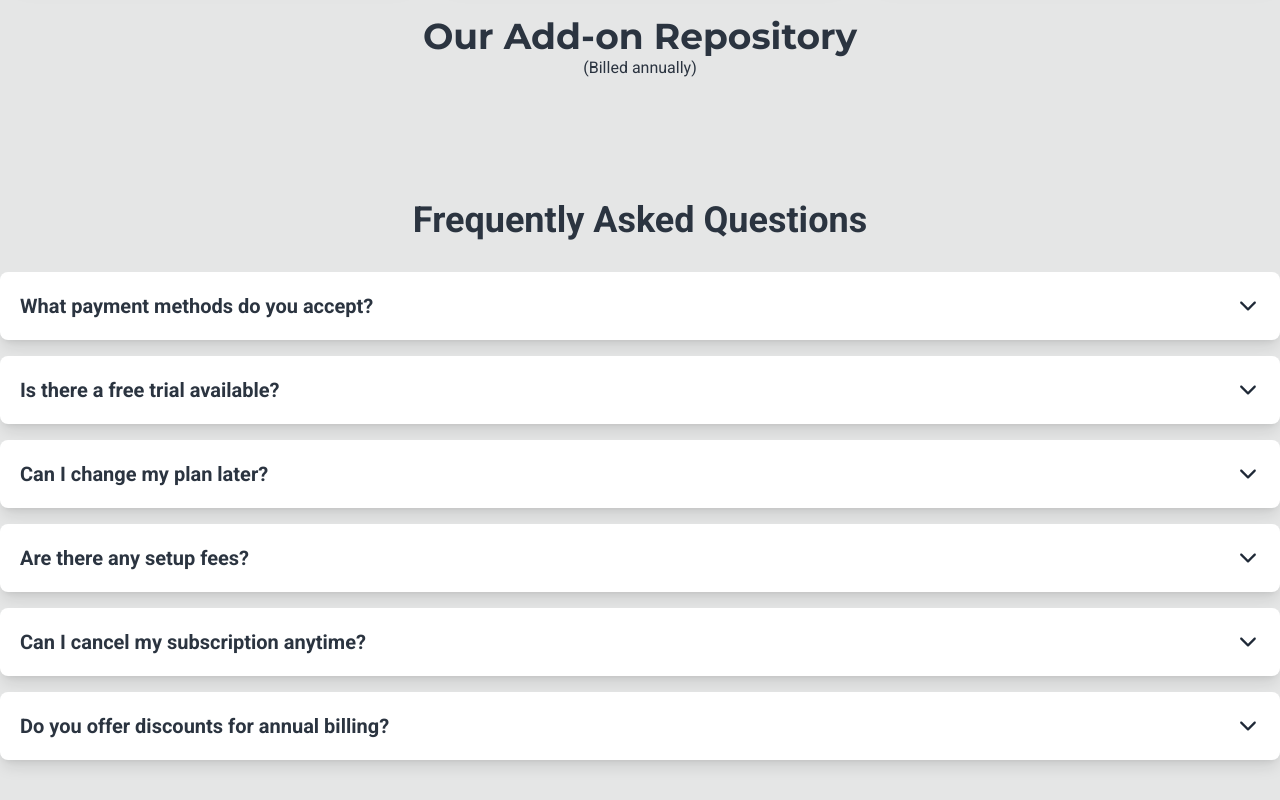
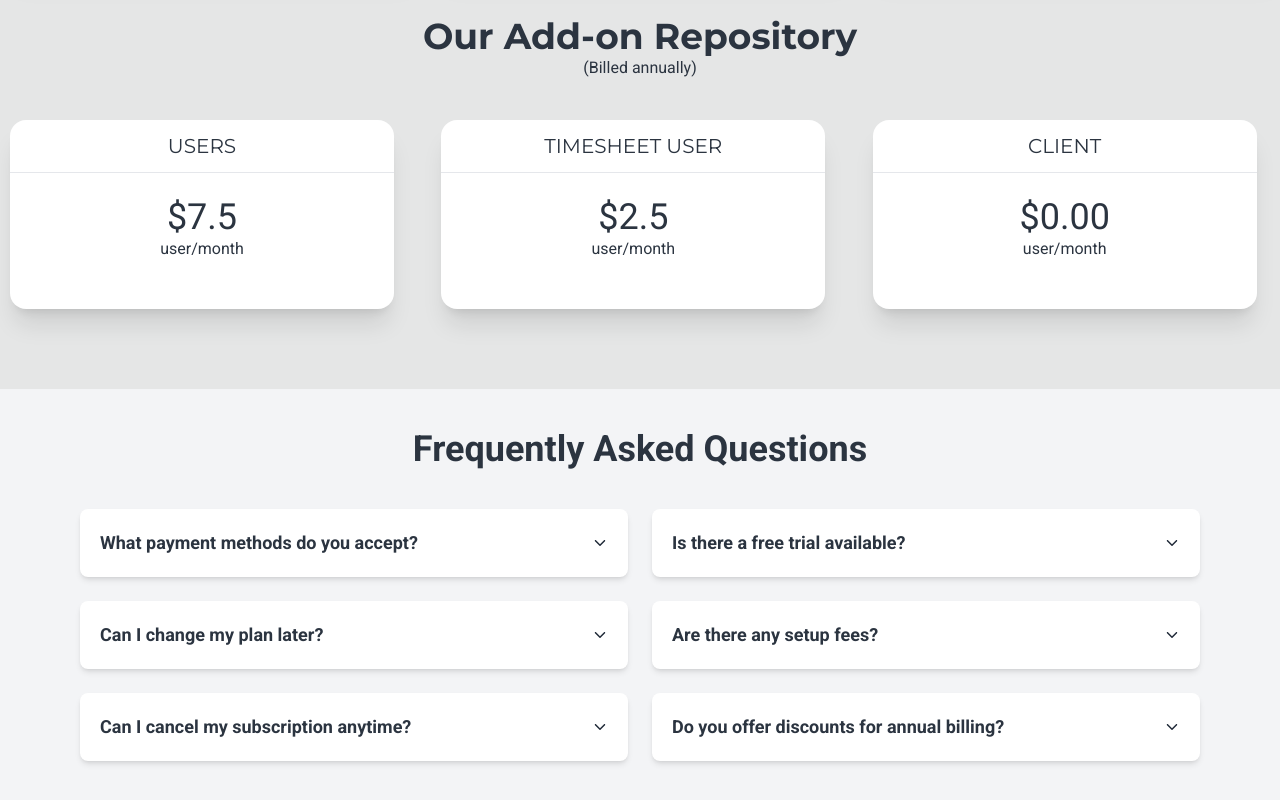
Before and after one commit to maasajal/revboost-solutions, a React (Vite) app: page /pricing in a window 1280 px wide. Shown: the part 1220-2020 px from the top of the page. Built offline with nearby package versions, Linux system fonts and the light colour scheme; no server answers.

Commit message:
navigate method added for logged out user to be register page

```diff
--- a/src/pages/PricingPage/Pricing.tsx
+++ b/src/pages/PricingPage/Pricing.tsx
@@ -20,9 +20,10 @@ const Pricing: React.FC = () => {
   const [monthlyPackages, setMonthlyPackages] = useState<Package[]>([]);
   const [yearlyPackages, setYearlyPackages] = useState<Package[]>([]);
   const [activeIndex, setActiveIndex] = useState<number | null>(null);
+  const navigate = useNavigate();
 
   const user = useSelector((state: RootState) => state.auth.user);
-  const navigate = useNavigate();
+  console.log(user)
 
   // Fetch Monthly Packages
   useEffect(() => {
@@ -44,7 +45,6 @@ const Pricing: React.FC = () => {
       );
   }, []);
 
-  // Function to handle subscription button click
   const handleSubscriptionClick = () => {
     if (!user) {
       // If user is not logged in, navigate to the login page
@@ -75,9 +75,8 @@ const Pricing: React.FC = () => {
           <p className="pt-3">{pkg.description}</p>
           <div className="card-actions justify-center">
             <button
-              className="btn bg-secondary text-white hover:bg-primary border-none"
-              onClick={handleSubscriptionClick} // Call the handleSubscriptionClick function
-            >
+             onClick={handleSubscriptionClick}
+            className="btn bg-secondary text-white hover:bg-primary border-none">
               Start your 14-days free trial
             </button>
           </div>
@@ -204,36 +203,70 @@ const Pricing: React.FC = () => {
       <section className="container mx-auto mb-20">
         <h1 className="text-center mt-12 text-4xl">Our Add-on Repository</h1>
         <p className="text-center">(Billed annually)</p>
-        <div className="grid grid-cols-1 md:grid-cols-2 lg:grid-cols-3 gap-6 justify-center pt-10">
-          {/* Add content for add-on repository */}
+        <div className="grid grid-cols-1 md:grid-cols-3 gap-6 justify-center pt-10 pl-[10px]">
+          <div>
+            <div className="card bg-base-100 w-96 shadow-xl">
+              <h1 className="text-center text-xl font-normal uppercase py-3">
+                Users
+              </h1>
+              <hr className="pb-2" />
+              <div>
+                <p className="text-center text-4xl pt-4">$7.5</p>
+                <p className="text-center pb-12">user/month</p>
+              </div>
+            </div>
+          </div>
+          <div>
+            <div className="card bg-base-100 w-96 shadow-xl">
+              <h1 className="text-center text-xl font-normal uppercase py-3">
+                Timesheet user
+              </h1>
+              <hr className="pb-2" />
+              <div>
+                <p className="text-center text-4xl pt-4">$2.5</p>
+                <p className="text-center pb-12">user/month</p>
+              </div>
+            </div>
+          </div>
+          <div>
+            <div className="card bg-base-100 w-96 shadow-xl">
+              <h1 className="text-center text-xl font-normal uppercase py-3">
+                Client
+              </h1>
+              <hr className="pb-2" />
+              <div>
+                <p className="text-center text-4xl pt-4">$0.00</p>
+                <p className="text-center pb-12">user/month</p>
+              </div>
+            </div>
+          </div>
         </div>
       </section>
 
       {/* FAQ Section */}
-      <section className="faq-section mb-20">
-        <h2 className="text-center text-4xl mb-8">Frequently Asked Questions</h2>
-        <div className="container mx-auto">
-          {questions.map((q, index) => (
-            <div
-              key={index}
-              className="bg-white shadow-lg mb-4 p-5 rounded-lg"
-            >
+      <div className="faq-section bg-gray-100 py-10 px-5 md:px-20 container mx-auto">
+        <h2 className="text-center text-4xl font-bold mb-10">
+          Frequently Asked Questions
+        </h2>
+        <div className="grid grid-cols-1 md:grid-cols-2 gap-6">
+          {questions.map((item, index) => (
+            <div key={index} className="faq-item">
               <div
-                className="flex justify-between items-center cursor-pointer"
+                className="faq-question bg-white p-5 rounded-lg shadow-md cursor-pointer flex justify-between items-center"
                 onClick={() => toggleQuestion(index)}
               >
-                <h3 className="text-xl">{q.question}</h3>
-                {activeIndex === index ? (
-                  <IoIosArrowUp size={24} />
-                ) : (
-                  <IoIosArrowDown size={24} />
-                )}
+                <p className="text-lg font-semibold">{item.question}</p>
+                {activeIndex === index ? <IoIosArrowUp /> : <IoIosArrowDown />}
               </div>
-              {activeIndex === index && <p className="mt-4">{q.answer}</p>}
+              {activeIndex === index && (
+                <div className="faq-answer bg-white p-5 mt-2 rounded-lg shadow-inner">
+                  <p>{item.answer}</p>
+                </div>
+              )}
             </div>
           ))}
         </div>
-      </section>
+      </div>
     </div>
   );
 };
```
